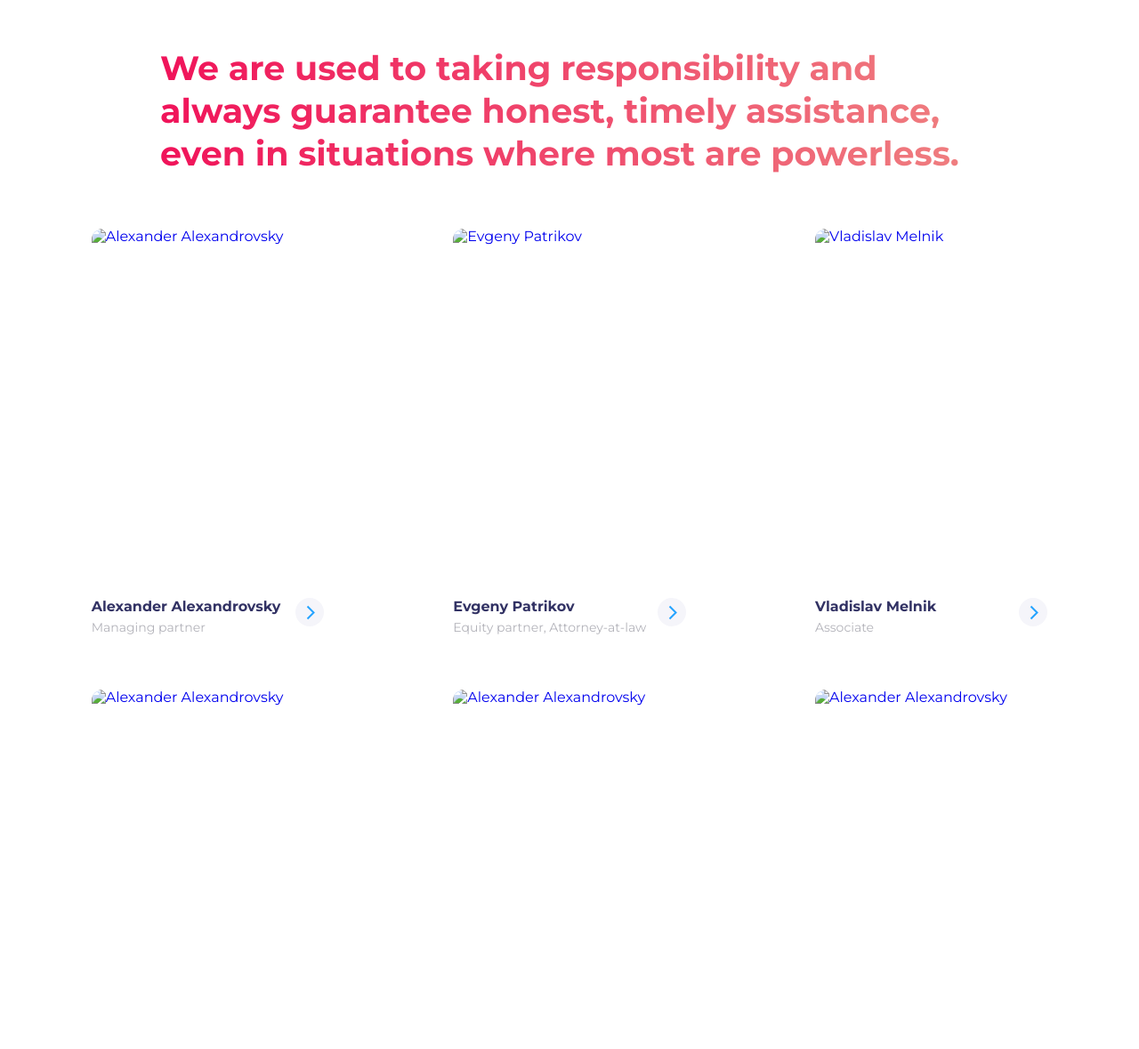
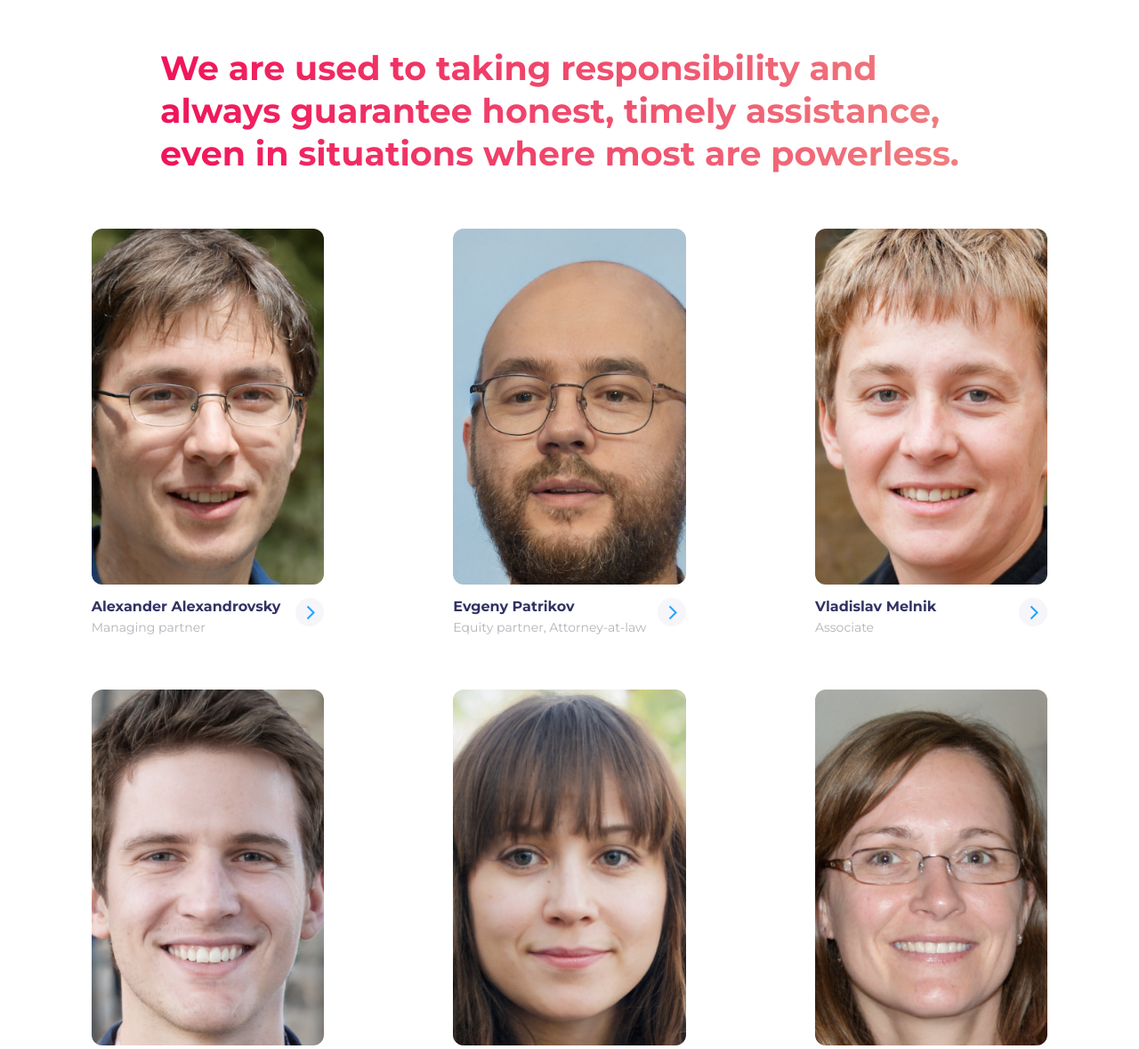
Before and after one commit to krasstas/Krasilnikov_S_S_Diploma, a website: page src/pages/team.html in a window 1280 px wide. Shown: the part 121-1300 px from the top of the page at 89% size. Drawn offline with nearby package versions, Linux system fonts and the light colour scheme; files that its build step writes are made by us from their sources; files whose address does not match are found by name; a web font is replaced by a local one.

Commit message:
ytrewrfghj

```diff
--- a/src/pages/team.html
+++ b/src/pages/team.html
@@ -118,7 +118,7 @@
           <div class="team__employee__card">
             <a href="#" class="team__employee__page_link">
               <div class="team__employee__photo">
-                <img src="../img/team_img/team-1.png" alt="Alexander Alexandrovsky" />
+                <img src="../img/team_img/team_1.png" alt="Alexander Alexandrovsky" />
               </div>
               <div class="team__employee__about">
                 <div class="team__employee__description">
@@ -137,7 +137,7 @@
           <div class="team__employee__card">
             <a href="#" class="team__employee__page_link">
               <div class="team__employee__photo">
-                <img src="../img/team_img/team-2.png" alt="Evgeny Patrikov" />
+                <img src="../img/team_img/team_2.png" alt="Evgeny Patrikov" />
               </div>
               <div class="team__employee__about">
                 <div class="team__employee__description">
@@ -156,7 +156,7 @@
           <div class="team__employee__card">
             <a href="#" class="team__employee__page_link">
               <div class="team__employee__photo">
-                <img src="../img/team_img/team-3.png" alt="Vladislav Melnik" />
+                <img src="../img/team_img/team_3.png" alt="Vladislav Melnik" />
               </div>
               <div class="team__employee__about">
                 <div class="team__employee__description">
@@ -175,7 +175,7 @@
           <div class="team__employee__card">
             <a href="#" class="team__employee__page_link">
               <div class="team__employee__photo">
-                <img src="../img/team_img/team-4.png" alt="Alexander Alexandrovsky" />
+                <img src="../img/team_img/team_4.png" alt="Alexander Alexandrovsky" />
               </div>
               <div class="team__employee__about">
                 <div class="team__employee__description">
@@ -194,7 +194,7 @@
           <div class="team__employee__card">
             <a href="#" class="team__employee__page_link">
               <div class="team__employee__photo">
-                <img src="../img/team_img/Team-5.png" alt="Alexander Alexandrovsky" />
+                <img src="../img/team_img/team_5.png" alt="Alexander Alexandrovsky" />
               </div>
               <div class="team__employee__about">
                 <div class="team__employee__description">
@@ -213,7 +213,7 @@
           <div class="team__employee__card">
             <a href="#" class="team__employee__page_link">
               <div class="team__employee__photo">
-                <img src="../img/team_img/Team-6.png" alt="Alexander Alexandrovsky" />
+                <img src="../img/team_img/team_6.png" alt="Alexander Alexandrovsky" />
               </div>
               <div class="team__employee__about">
                 <div class="team__employee__description">
```
